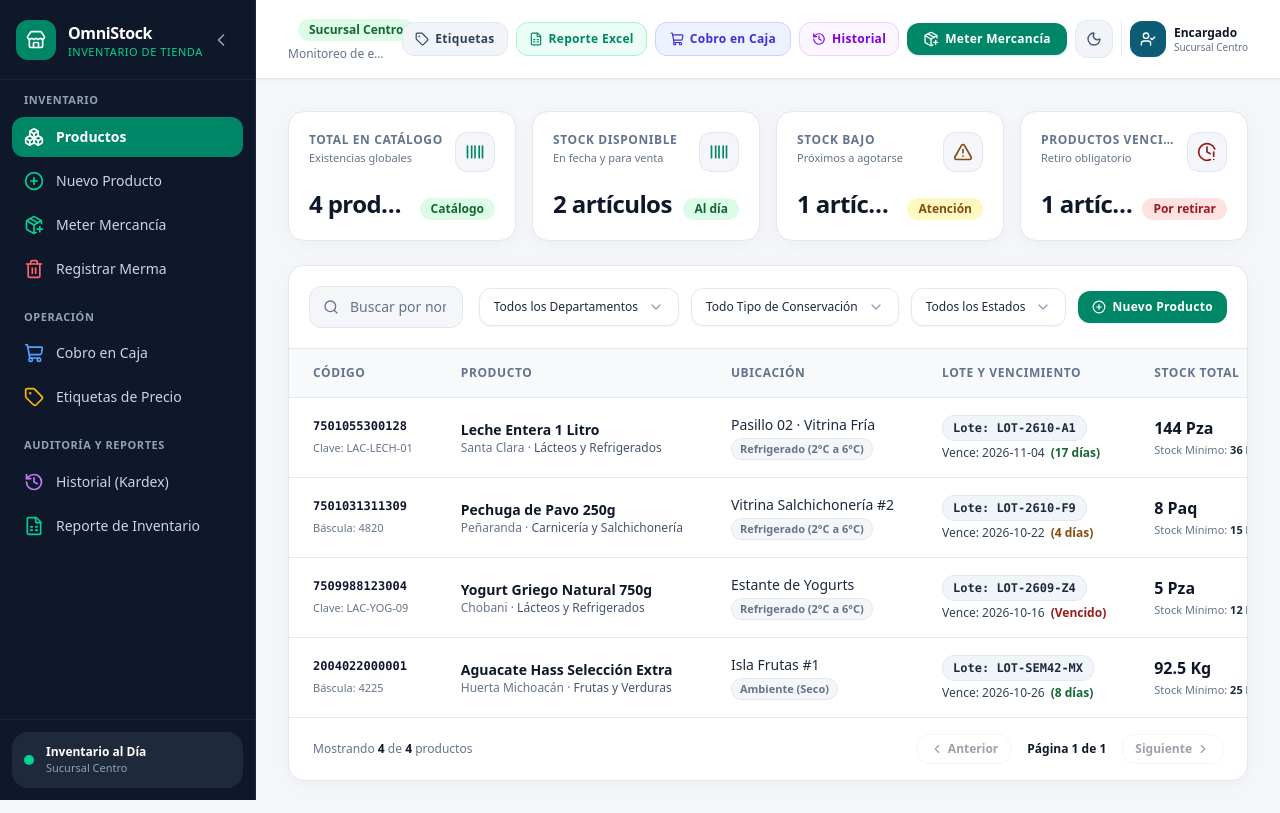
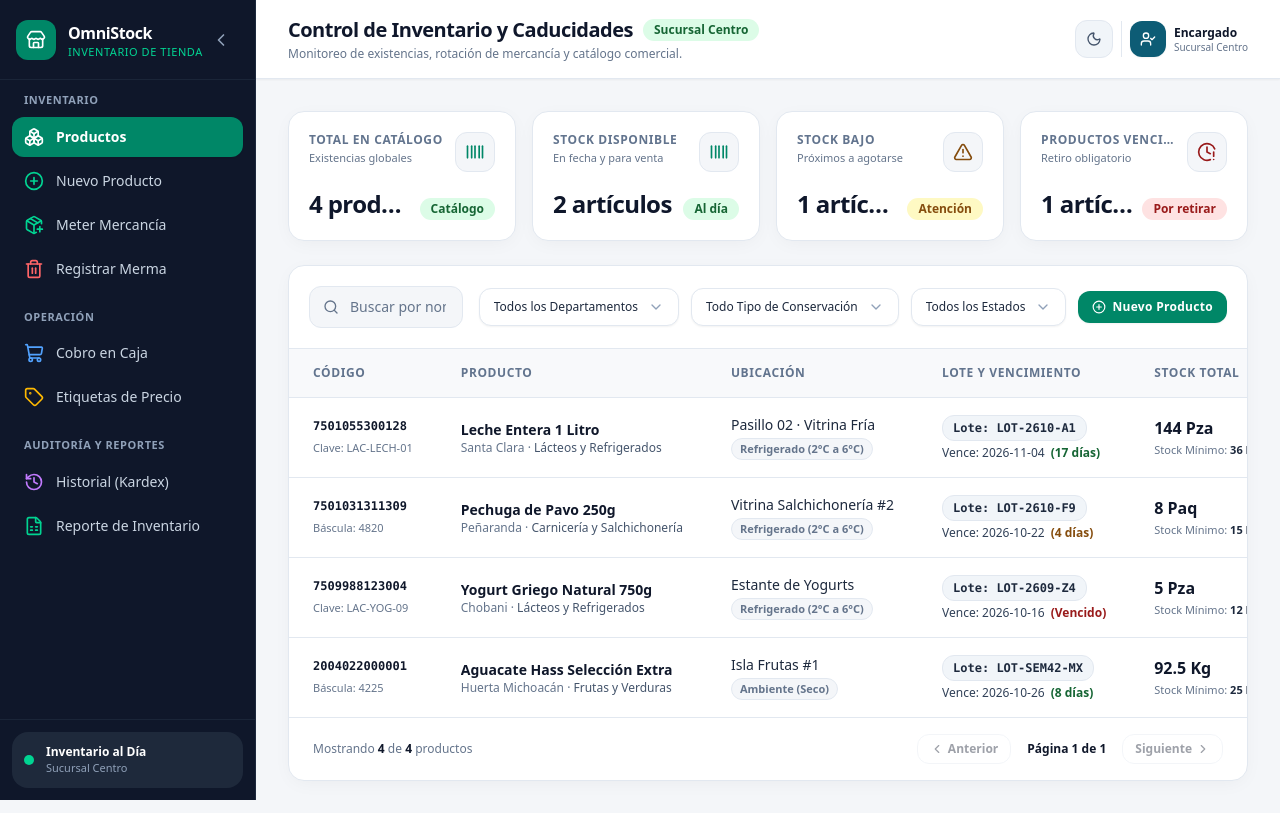
Before and after one commit to TonyBrTs/omnistock, a Next.js app: page / in a window 1280 px wide. Built offline with nearby package versions, Linux system fonts and the light colour scheme.

Commit message:
refactor(ui): remover opciones duplicadas de cabecera y unificar navegacion en barra lateral

```diff
--- a/src/components/AppLayout.tsx
+++ b/src/components/AppLayout.tsx
@@ -273,53 +273,8 @@ export const AppLayout: React.FC<AppLayoutProps> = ({
             </p>
           </div>
 
-          {/* Botones de Acción de Cabecera */}
-          <div className="flex flex-wrap items-center gap-2 shrink-0">
-            <button
-              type="button"
-              onClick={onOpenPriceTags}
-              className="cursor-pointer px-3 py-2 rounded-xl bg-slate-100 dark:bg-slate-800 hover:bg-slate-200 dark:hover:bg-slate-700 text-slate-700 dark:text-slate-200 text-xs font-semibold tracking-wide border border-slate-200 dark:border-slate-700 transition-colors flex items-center gap-1.5 active:scale-95"
-            >
-              <Tag className="w-3.5 h-3.5" />
-              <span>Etiquetas</span>
-            </button>
-
-            <button
-              type="button"
-              onClick={onOpenAuditReport}
-              className="cursor-pointer px-3 py-2 rounded-xl bg-emerald-50 dark:bg-emerald-950/40 hover:bg-emerald-100 dark:hover:bg-emerald-900/40 text-[#008767] dark:text-emerald-400 text-xs font-semibold tracking-wide border border-emerald-200 dark:border-emerald-800/60 transition-colors flex items-center gap-1.5 active:scale-95"
-            >
-              <FileSpreadsheet className="w-3.5 h-3.5" />
-              <span>Reporte Excel</span>
-            </button>
-
-            <button
-              type="button"
-              onClick={onOpenPOSSimulator}
-              className="cursor-pointer px-3.5 py-2 rounded-xl bg-indigo-50 dark:bg-indigo-950/40 hover:bg-indigo-100 dark:hover:bg-indigo-900/40 text-indigo-700 dark:text-indigo-400 text-xs font-bold tracking-wide border border-indigo-200 dark:border-indigo-800/60 transition-colors flex items-center gap-1.5 active:scale-95"
-            >
-              <ShoppingCart className="w-3.5 h-3.5" />
-              <span>Cobro en Caja</span>
-            </button>
-
-            <button
-              type="button"
-              onClick={onOpenKardex}
-              className="cursor-pointer px-3 py-2 rounded-xl bg-purple-50 dark:bg-purple-950/40 hover:bg-purple-100 dark:hover:bg-purple-900/40 text-purple-700 dark:text-purple-400 text-xs font-semibold tracking-wide border border-purple-200 dark:border-purple-800/60 transition-colors flex items-center gap-1.5 active:scale-95"
-            >
-              <History className="w-3.5 h-3.5" />
-              <span>Historial</span>
-            </button>
-
-            <button
-              type="button"
-              onClick={onQuickReceiveStock}
-              className="cursor-pointer px-4 py-2 rounded-xl bg-[#008767] hover:bg-[#006e54] text-white text-xs font-bold tracking-wide shadow-sm transition-all flex items-center gap-1.5 hover:shadow-md active:scale-95"
-            >
-              <PackagePlus className="w-4 h-4" />
-              <span>Meter Mercancía</span>
-            </button>
-
+          {/* Herramientas de Cabecera (solo Modo Oscuro y Usuario) */}
+          <div className="flex items-center gap-2 shrink-0">
             {/* Selector de Modo Oscuro / Claro */}
             <button
               type="button"
@@ -340,7 +295,7 @@ export const AppLayout: React.FC<AppLayoutProps> = ({
               <div className="w-9 h-9 rounded-xl bg-[#0D5C75] text-white flex items-center justify-center font-bold shadow-xs shrink-0">
                 <UserCheck className="w-4 h-4" />
               </div>
-              <div className="hidden xl:block leading-tight">
+              <div className="hidden sm:block leading-tight">
                 <p className="text-xs font-bold text-[#0F172A] dark:text-white">Encargado</p>
                 <p className="text-[10px] text-[#64748B] dark:text-slate-400">Sucursal Centro</p>
               </div>
```
